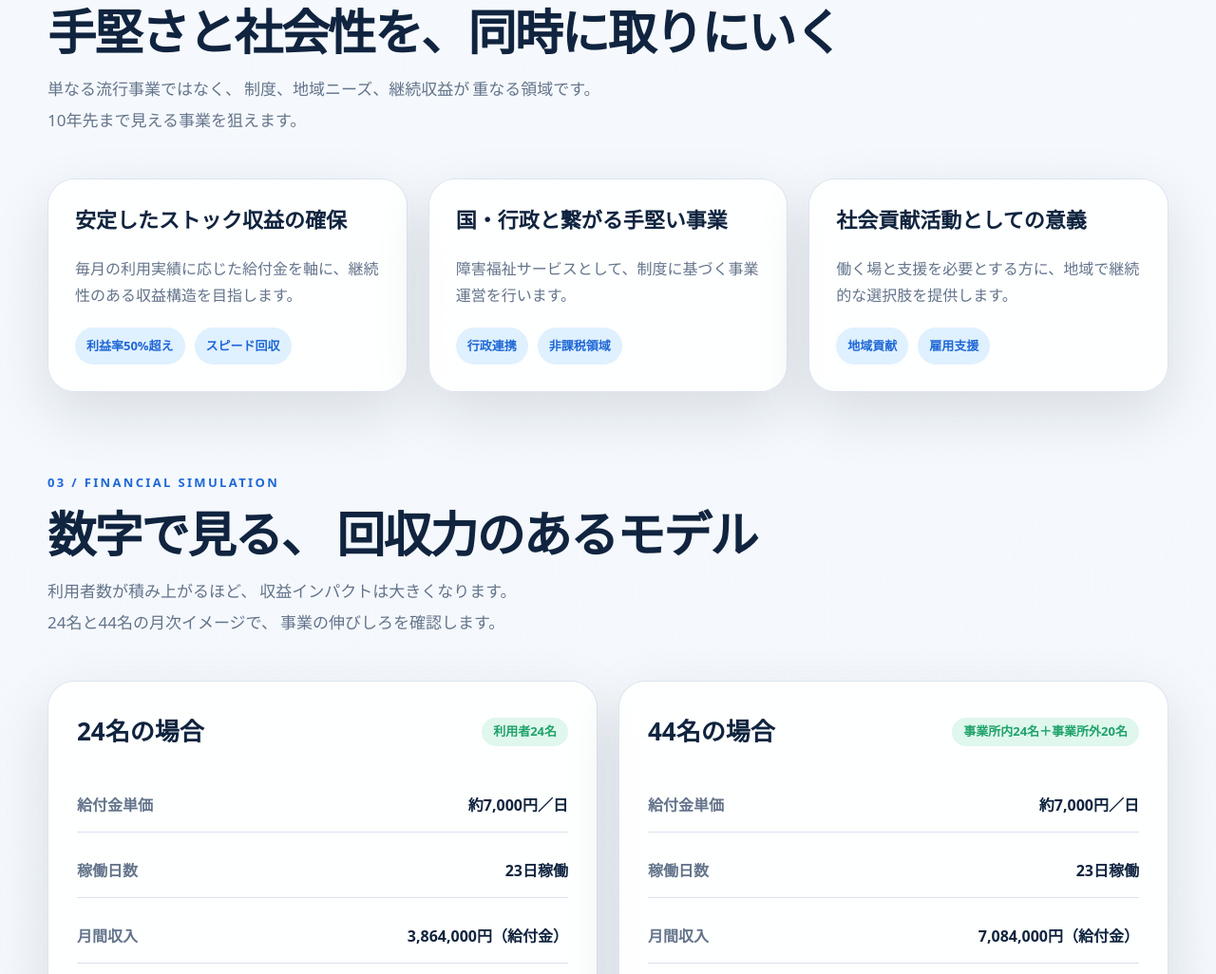
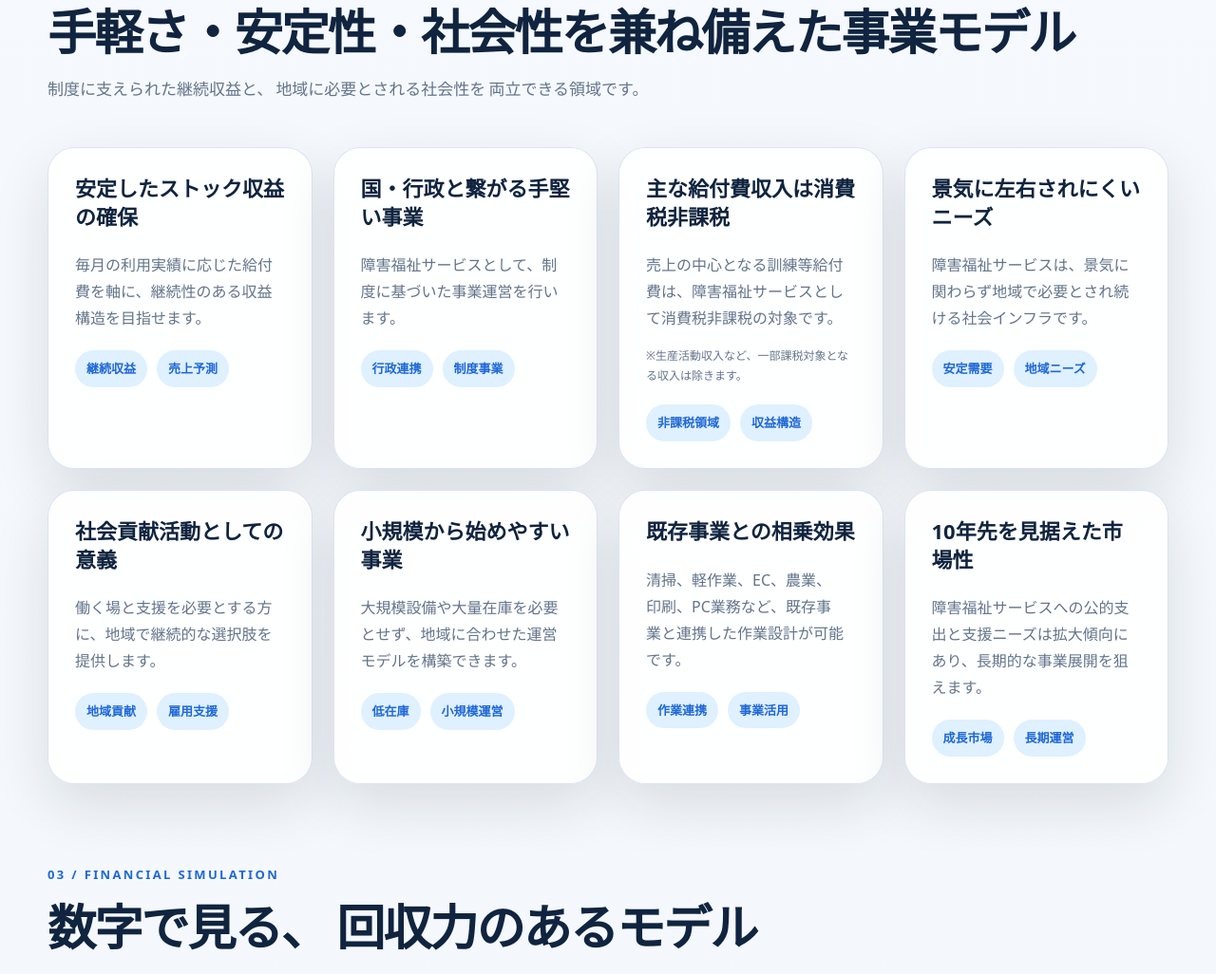
Before and after one commit to rinden-lgtm/find-crew-b-type-fc-proposal, a plain HTML site: page index.html in a window 1280 px wide. Shown: the part 2499-3525 px from the top of the page at 95% size. Drawn offline with Linux system fonts and the light colour scheme.

Commit message:
Expand business value cards
Co-authored-by: Cursor <cursoragent@cursor.com>

```diff
--- a/index.html
+++ b/index.html
@@ -348,6 +348,13 @@
 
     .value-card p, .value-card li {
       color: var(--muted);
+    }
+
+    .value-note {
+      margin: 14px 0 0;
+      color: var(--muted);
+      font-size: 12px;
+      line-height: 1.7;
     }
 
     .pill-list {
@@ -998,25 +1005,42 @@
       <div class="section-head">
         <div>
           <p class="section-kicker">02 / Business Value</p>
-          <h2>手堅さと社会性を、同時に取りにいく</h2>
-          <p class="section-note"><span class="line">単なる流行事業ではなく、</span><span class="line">制度、地域ニーズ、継続収益が</span><span class="line">重なる領域です。</span><span class="line">10年先まで見える事業を狙えます。</span></p>
+          <h2>手軽さ・安定性・社会性を兼ね備えた事業モデル</h2>
+          <p class="section-note"><span class="line">制度に支えられた継続収益と、</span><span class="line">地域に必要とされる社会性を</span><span class="line">両立できる領域です。</span></p>
         </div>
       </div>
-      <div class="grid three">
+      <div class="grid four">
         <article class="card value-card">
           <h3>安定したストック収益の確保</h3>
-          <p>毎月の利用実績に応じた給付金を軸に、継続性のある収益構造を目指します。</p>
+          <p>毎月の利用実績に応じた給付費を軸に、継続性のある収益構造を目指せます。</p>
           <ul class="pill-list">
-            <li>利益率50%超え</li>
-            <li>スピード回収</li>
+            <li>継続収益</li>
+            <li>売上予測</li>
           </ul>
         </article>
         <article class="card value-card">
           <h3>国・行政と繋がる手堅い事業</h3>
-          <p>障害福祉サービスとして、制度に基づく事業運営を行います。</p>
+          <p>障害福祉サービスとして、制度に基づいた事業運営を行います。</p>
           <ul class="pill-list">
             <li>行政連携</li>
+            <li>制度事業</li>
+          </ul>
+        </article>
+        <article class="card value-card">
+          <h3>主な給付費収入は消費税非課税</h3>
+          <p>売上の中心となる訓練等給付費は、障害福祉サービスとして消費税非課税の対象です。</p>
+          <p class="value-note">※生産活動収入など、一部課税対象となる収入は除きます。</p>
+          <ul class="pill-list">
             <li>非課税領域</li>
+            <li>収益構造</li>
+          </ul>
+        </article>
+        <article class="card value-card">
+          <h3>景気に左右されにくいニーズ</h3>
+          <p>障害福祉サービスは、景気に関わらず地域で必要とされ続ける社会インフラです。</p>
+          <ul class="pill-list">
+            <li>安定需要</li>
+            <li>地域ニーズ</li>
           </ul>
         </article>
         <article class="card value-card">
@@ -1025,6 +1049,30 @@
           <ul class="pill-list">
             <li>地域貢献</li>
             <li>雇用支援</li>
+          </ul>
+        </article>
+        <article class="card value-card">
+          <h3>小規模から始めやすい事業</h3>
+          <p>大規模設備や大量在庫を必要とせず、地域に合わせた運営モデルを構築できます。</p>
+          <ul class="pill-list">
+            <li>低在庫</li>
+            <li>小規模運営</li>
+          </ul>
+        </article>
+        <article class="card value-card">
+          <h3>既存事業との相乗効果</h3>
+          <p>清掃、軽作業、EC、農業、印刷、PC業務など、既存事業と連携した作業設計が可能です。</p>
+          <ul class="pill-list">
+            <li>作業連携</li>
+            <li>事業活用</li>
+          </ul>
+        </article>
+        <article class="card value-card">
+          <h3>10年先を見据えた市場性</h3>
+          <p>障害福祉サービスへの公的支出と支援ニーズは拡大傾向にあり、長期的な事業展開を狙えます。</p>
+          <ul class="pill-list">
+            <li>成長市場</li>
+            <li>長期運営</li>
           </ul>
         </article>
       </div>
```
